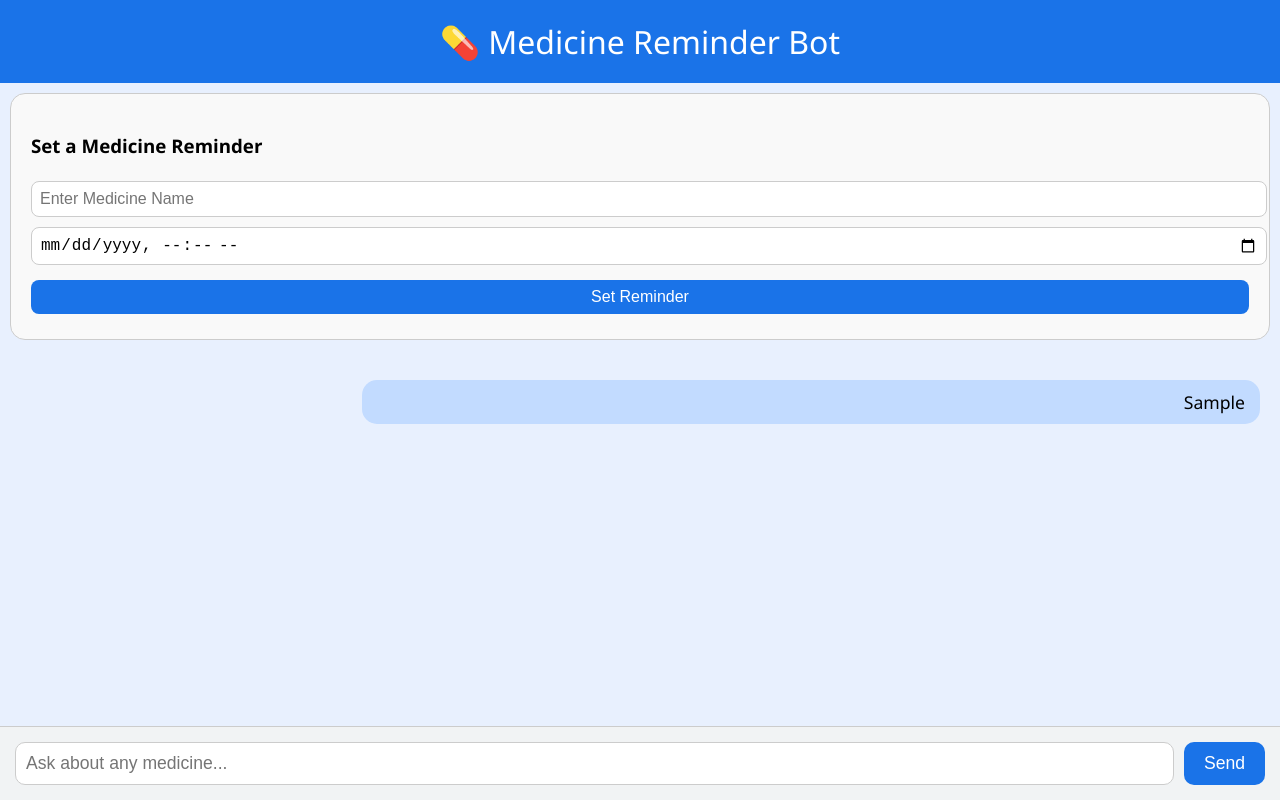
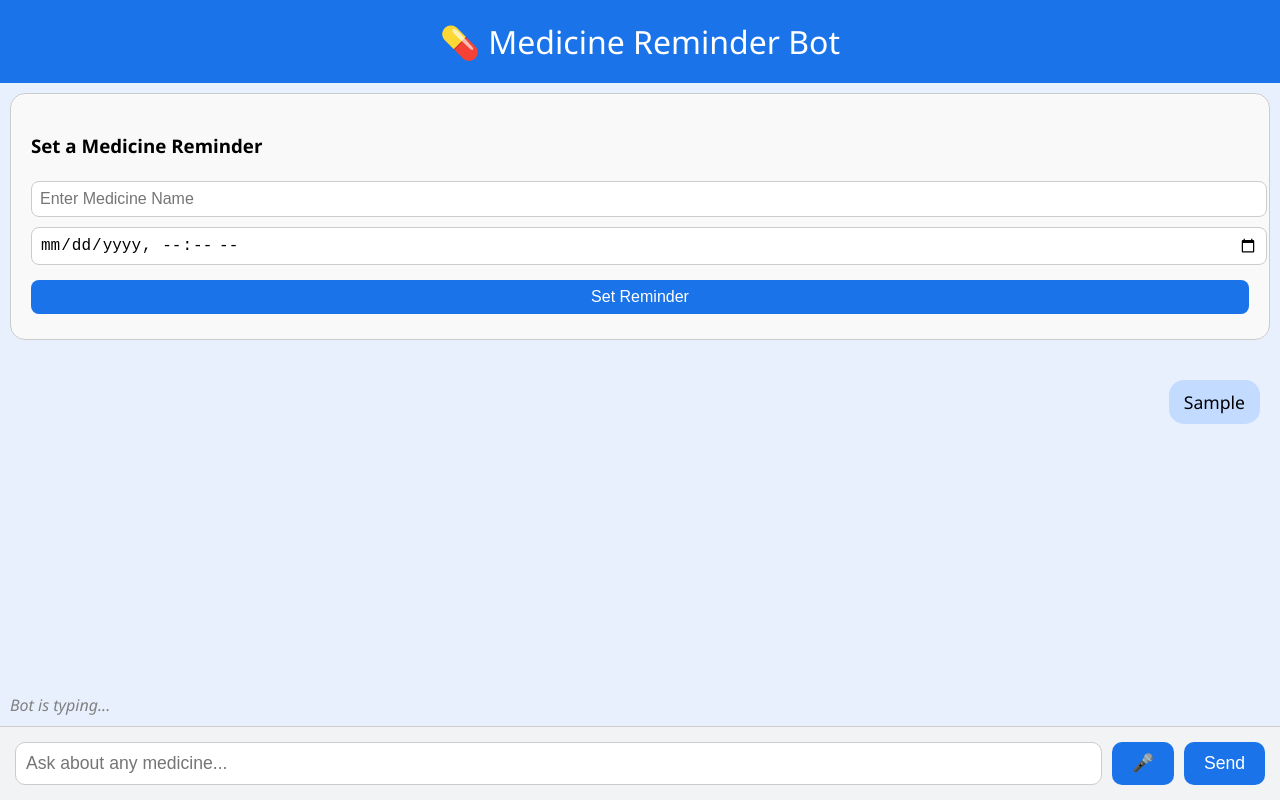
Before and after one commit to Shivnarayan0099/medication-remainder, a plain HTML site: page index.html in a window 1280 px wide. Both pictures are taken after typing "Sample" into the empty fields and a click on the button "Send". Drawn offline with Linux system fonts and the light colour scheme; no server answers.

Commit message:
Update index.html

```diff
--- a/index.html
+++ b/index.html
@@ -24,6 +24,8 @@
       flex: 1;
       padding: 20px;
       overflow-y: auto;
+      display: flex;
+      flex-direction: column;
     }
     .message {
       margin: 10px 0;
@@ -59,7 +61,7 @@
       border-radius: 10px;
       border: 1px solid #ccc;
     }
-    #send-btn {
+    #send-btn, #mic-btn {
       padding: 10px 20px;
       margin-left: 10px;
       background: #1a73e8;
@@ -90,6 +92,11 @@
       border: none;
       margin-top: 10px;
     }
+    #typing-indicator {
+      font-style: italic;
+      color: gray;
+      margin: 10px;
+    }
   </style>
 </head>
 <body>
@@ -104,15 +111,18 @@
 </div>
 
 <div id="chat-container"></div>
+<div id="typing-indicator" style="display:none;">Bot is typing...</div>
 
 <div id="input-area">
   <input type="text" id="user-input" placeholder="Ask about any medicine..." />
+  <button id="mic-btn" onclick="startListening()">🎤</button>
   <button id="send-btn" onclick="sendMessage()">Send</button>
 </div>
 
 <script>
   const chatContainer = document.getElementById('chat-container');
   const userInput = document.getElementById('user-input');
+  const typingIndicator = document.getElementById('typing-indicator');
 
   const apiKey = 'AIzaSyD5b15axv8x05B7-xz6HcMk0DFHc4oIH7o';
   const geminiEndpoint = 'https://generativelanguage.googleapis.com/v1beta/models/gemini-2.0-flash:generateContent?key=' + apiKey;
@@ -120,7 +130,7 @@
   function appendMessage(sender, text) {
     const messageDiv = document.createElement('div');
     messageDiv.classList.add('message', sender);
-    messageDiv.textContent = text;
+    messageDiv.innerHTML = text;
     chatContainer.appendChild(messageDiv);
     chatContainer.scrollTop = chatContainer.scrollHeight;
   }
@@ -131,6 +141,8 @@
 
     appendMessage('user', message);
     userInput.value = '';
+
+    typingIndicator.style.display = 'block';
 
     let prompt = '';
 
@@ -151,8 +163,10 @@
     });
 
     const data = await response.json();
+    typingIndicator.style.display = 'none';
+
     const botMessage = data.candidates?.[0]?.content?.parts?.[0]?.text || "Sorry, I couldn't find information.";
-    appendMessage('bot', botMessage);
+    appendMessage('bot', botMessage.replace(/\n/g, '<br>'));
   }
 
   function setReminder() {
@@ -175,13 +189,28 @@
 
     setTimeout(() => {
       alert(`💊 Reminder: It's time to take your medicine - ${medName}!`);
-      appendMessage('bot', `⏰ Reminder: It's time to take your medicine - **${medName}**!`);
+      appendMessage('bot', `⏰ Reminder: It's time to take your medicine - <b>${medName}</b>!`);
     }, delay);
 
-    appendMessage('bot', `✅ Reminder set for **${medName}** at ${new Date(reminderTime).toLocaleString()}`);
+    appendMessage('bot', `✅ Reminder set for <b>${medName}</b> at ${new Date(reminderTime).toLocaleString()}`);
 
     document.getElementById('medicine-name').value = '';
     document.getElementById('reminder-time').value = '';
+  }
+
+  function startListening() {
+    if (!('webkitSpeechRecognition' in window)) {
+      alert('Voice recognition not supported in this browser.');
+      return;
+    }
+    const recognition = new webkitSpeechRecognition();
+    recognition.lang = 'en-US';
+    recognition.start();
+
+    recognition.onresult = function(event) {
+      const transcript = event.results[0][0].transcript;
+      userInput.value = transcript;
+    };
   }
 </script>
 
```
